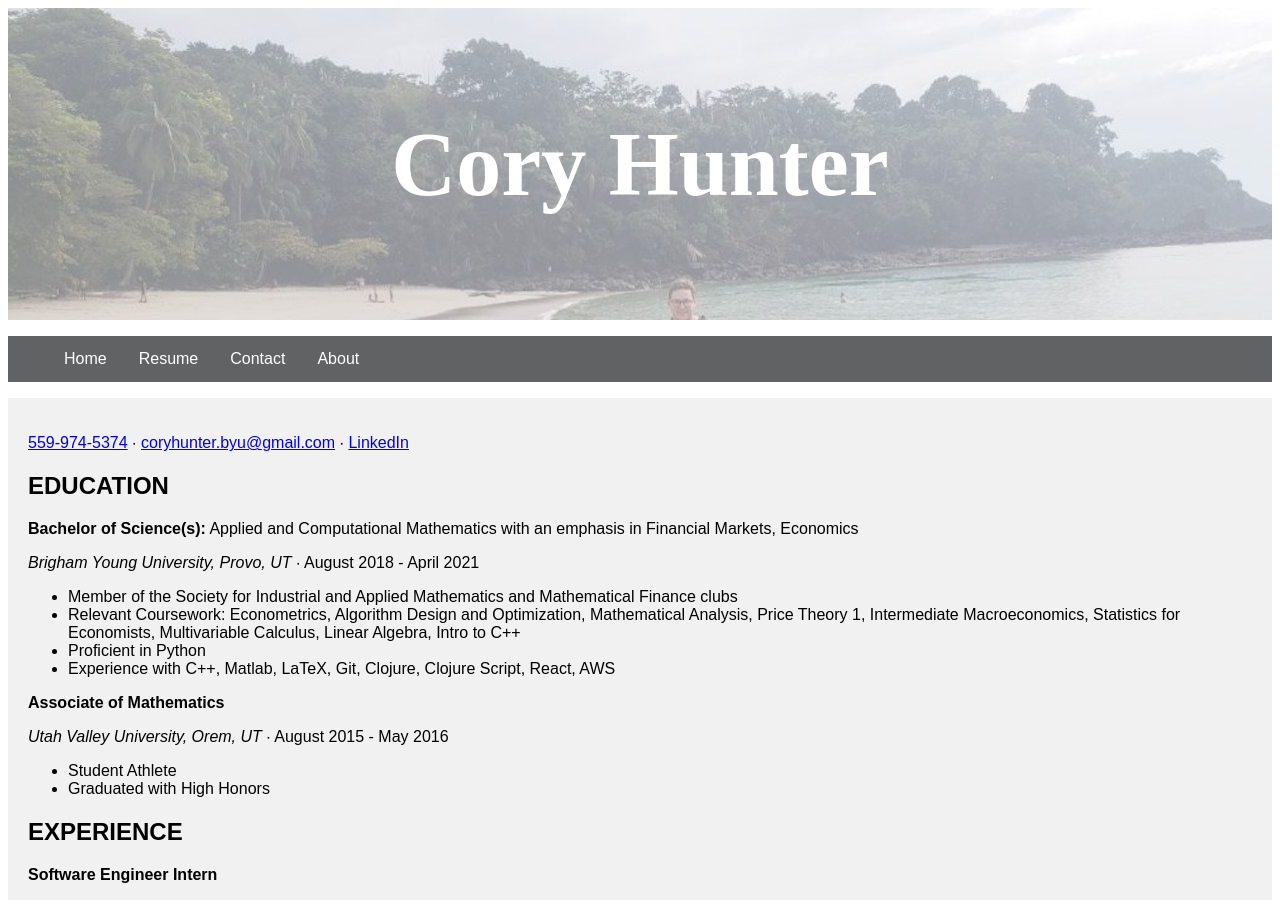
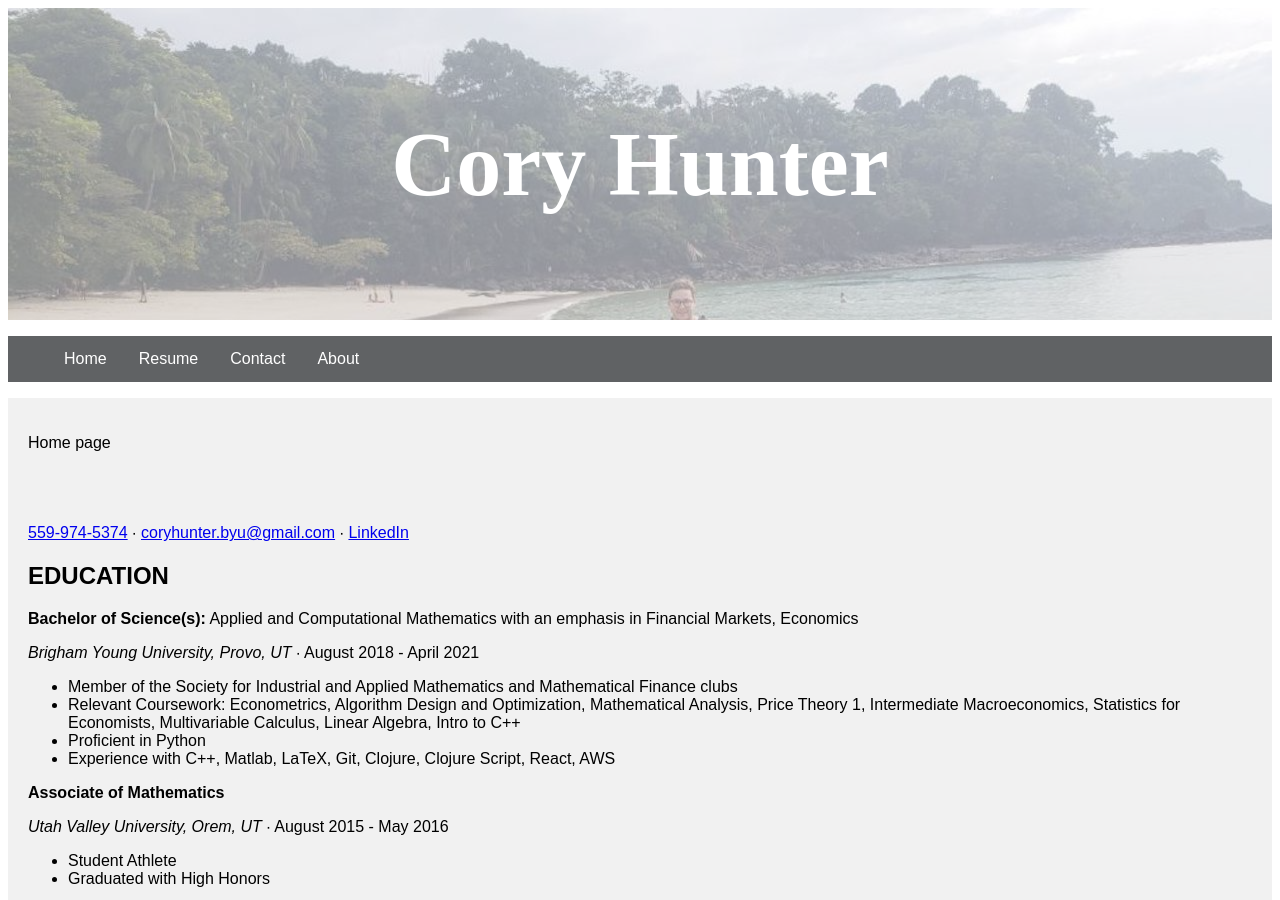
Before and after one commit to layniecalderwood/coryrhunter.com, a Jekyll site: the page built from index.md, in a window 1280 px wide and 900 px high. Built offline with Jekyll 4.4.1, drawn with Linux system fonts in a browser that asks for light colours; our own code applies the rules of GitHub Pages for plain Markdown files.

Commit message:
articles

```diff
--- a/_layouts/default.html
+++ b/_layouts/default.html
@@ -100,6 +100,10 @@ footer {
 </nav>
 
 <article>
+  <p> Home page</p>
+</article>
+
+<article>
    <p> {{ "[559-974-5374](tel:5599745374) ∙ <coryhunter.byu@gmail.com> ∙ [LinkedIn](https://linkedin.com/in/coryrhunter)
 
   <h2>EDUCATION</h2>
```
